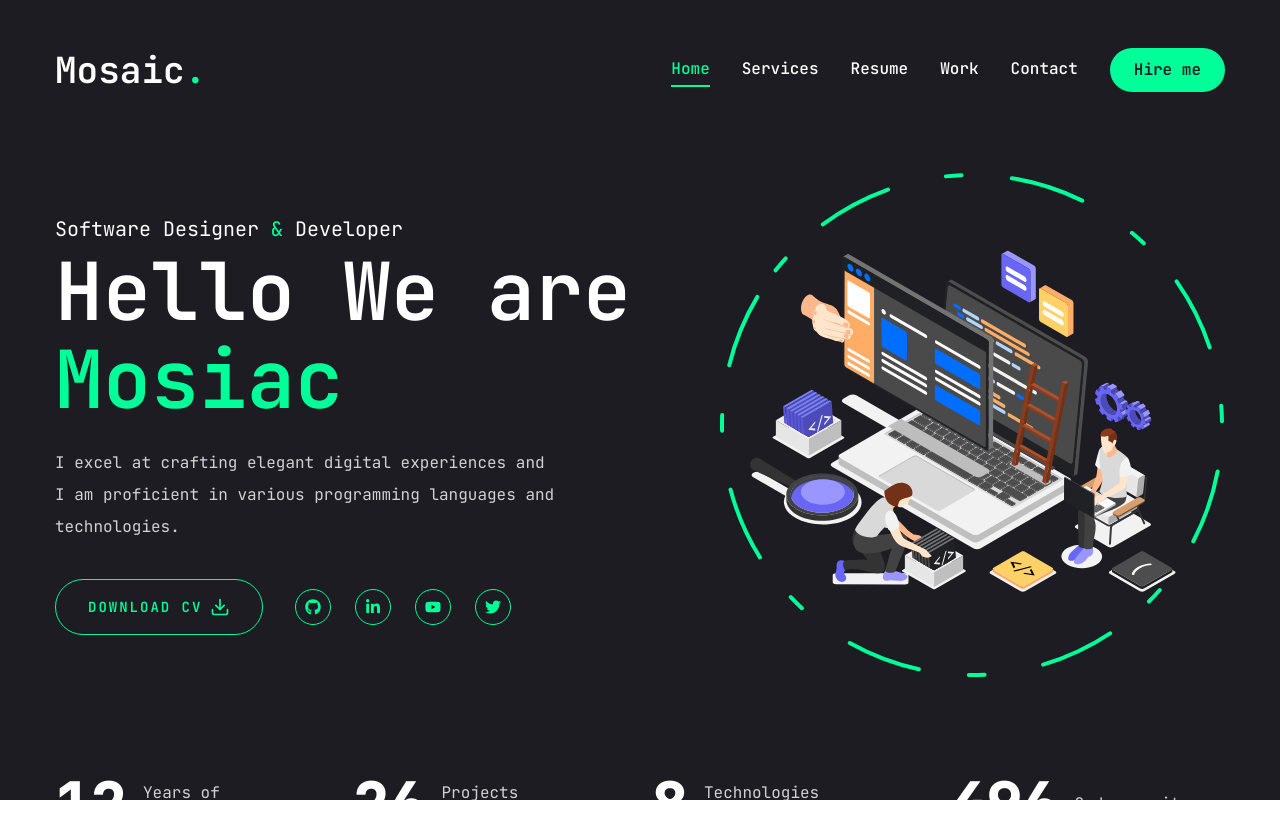
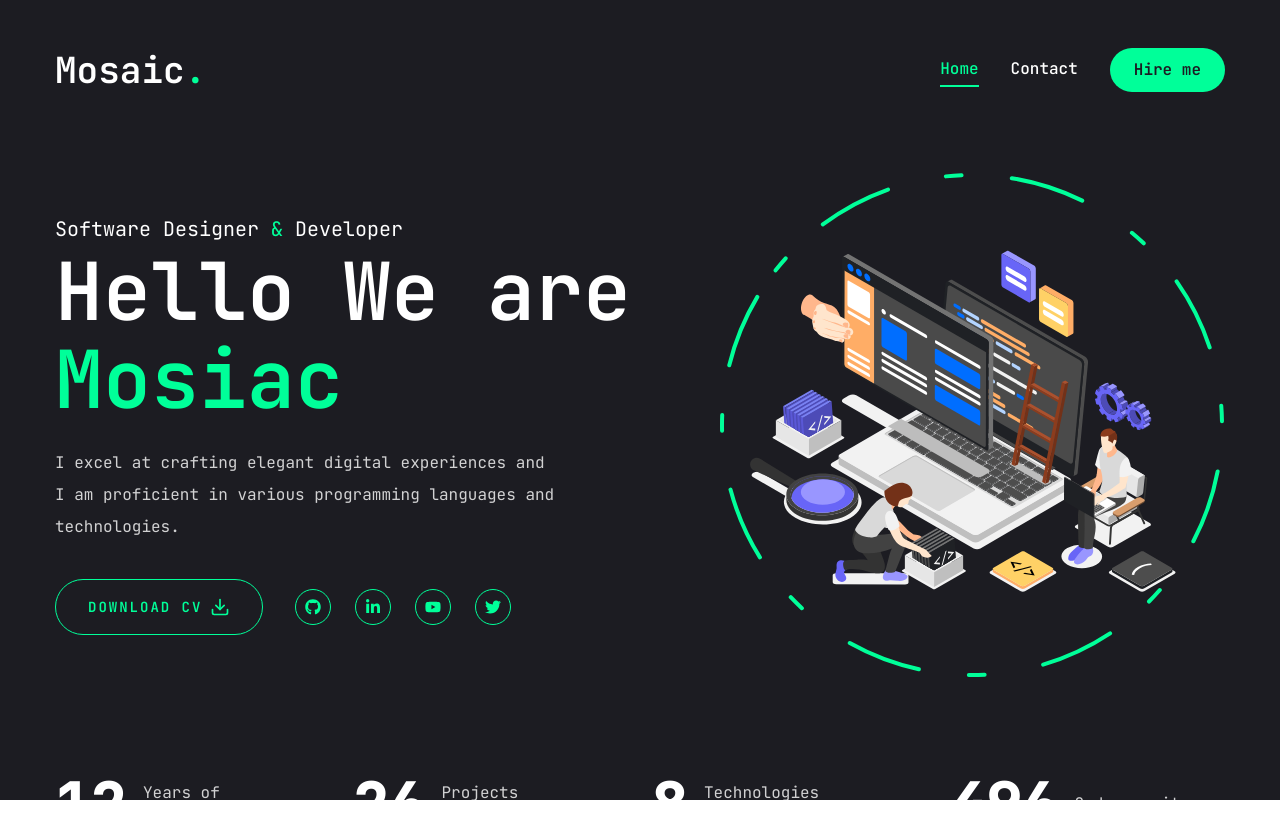
Before and after one commit to MosiacDesigns/mosaic-portfolio, a Next.js app: page / in a window 1280 px wide. Shown: the top 838 px of the page. Built offline with nearby package versions, Linux system fonts and the light colour scheme.

Commit message:
minor: disable other navs

```diff
--- a/src/components/MobileNav.jsx
+++ b/src/components/MobileNav.jsx
@@ -7,9 +7,9 @@ import { usePathname } from "next/navigation";
 
 const links = [
   { name: "home", path: "/" },
-  { name: "services", path: "/services" },
-  { name: "resume", path: "/resume" },
-  { name: "work", path: "/work" },
+  // { name: "services", path: "/services" },
+  // { name: "resume", path: "/resume" },
+  // { name: "work", path: "/work" },
   { name: "contact", path: "/contact" },
 ];
 
--- a/src/components/Nav.jsx
+++ b/src/components/Nav.jsx
@@ -4,9 +4,9 @@ import { usePathname } from "next/navigation";
 
 const links = [
   { name: "home", path: "/" },
-  { name: "services", path: "/services" },
-  { name: "resume", path: "/resume" },
-  { name: "work", path: "/work" },
+  // { name: "services", path: "/services" },
+  // { name: "resume", path: "/resume" },
+  // { name: "work", path: "/work" },
   { name: "contact", path: "/contact" },
 ];
 
```
